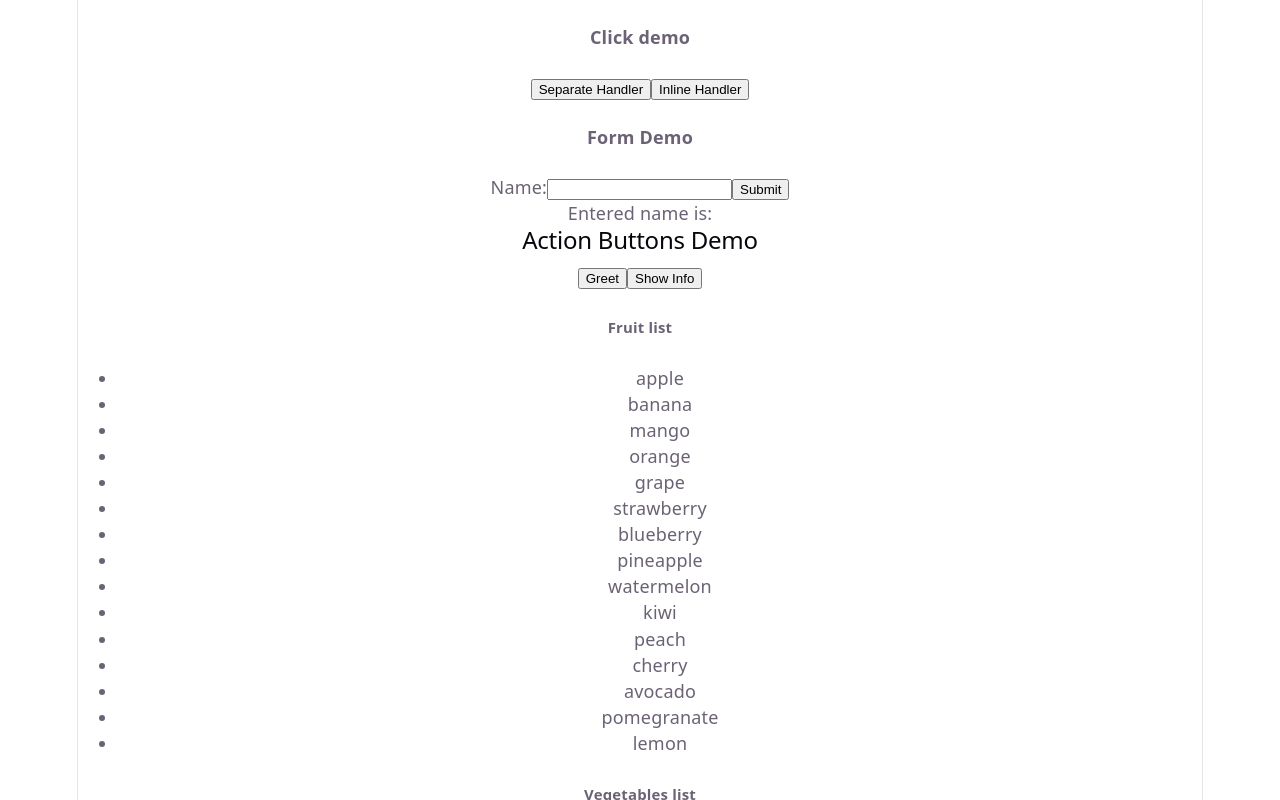
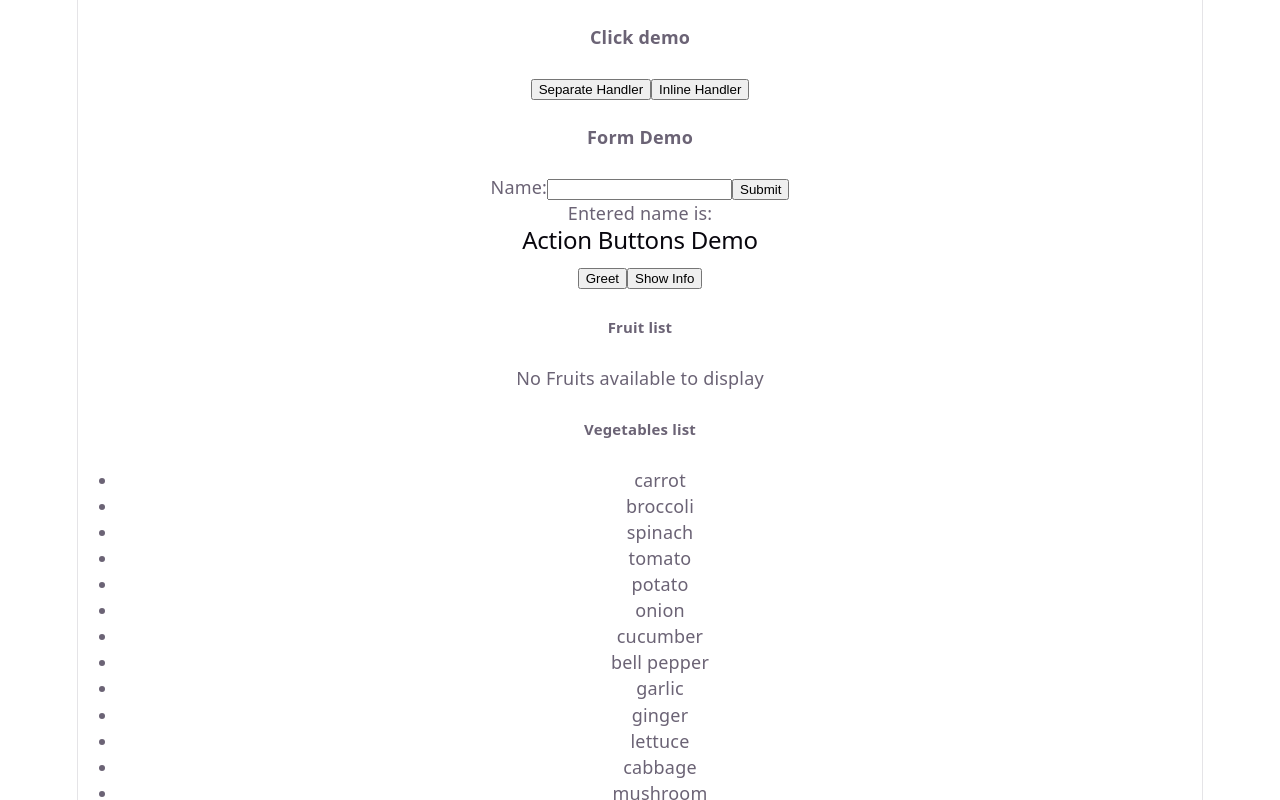
Before and after one commit to Sanvi-R-Rao/SW_CSE_B2.2_Internship, a React (Vite) app in the folder Day/Day14/day-14-react-app/: page / in a window 1280 px wide. Shown: the top 800 px of the page. Built offline with nearby package versions, Linux system fonts and the light colour scheme.

Commit message:
list and keys with conditional rendering

```diff
--- a/Day/Day14/day-14-react-app/src/components/ListAndKeys1.jsx
+++ b/Day/Day14/day-14-react-app/src/components/ListAndKeys1.jsx
@@ -1,21 +1,22 @@
 function SimpleList() {
   const fruits = [
     // Only unique values
-    "apple",
-    "banana",
-    "mango",
-    "orange",
-    "grape",
-    "strawberry",
-    "blueberry",
-    "pineapple",
-    "watermelon",
-    "kiwi",
-    "peach",
-    "cherry",
-    "avocado",
-    "pomegranate",
-    "lemon",
+    // uncomment following line to render the list
+    // "apple",
+    // "banana",
+    // "mango",
+    // "orange",
+    // "grape",
+    // "strawberry",
+    // "blueberry",
+    // "pineapple",
+    // "watermelon",
+    // "kiwi",
+    // "peach",
+    // "cherry",
+    // "avocado",
+    // "pomegranate",
+    // "lemon",
   ];
  const vegetablesWithId = [
     // Repeated/ duplicate names but with unique id
@@ -42,11 +43,15 @@ function SimpleList() {
   return (
     <div>
       <h5>Fruit list</h5>
-      <ul>
+      {fruits.length === 0 ? (<p>No Fruits available to display</p>
+      ):(
+        <ul>
         {fruits.map((fruit) => (
           <li key={fruit}>{fruit}</li>
         ))}
       </ul>
+      )}
+
 
       <h5>Vegetables list</h5>
       <ul>
```
